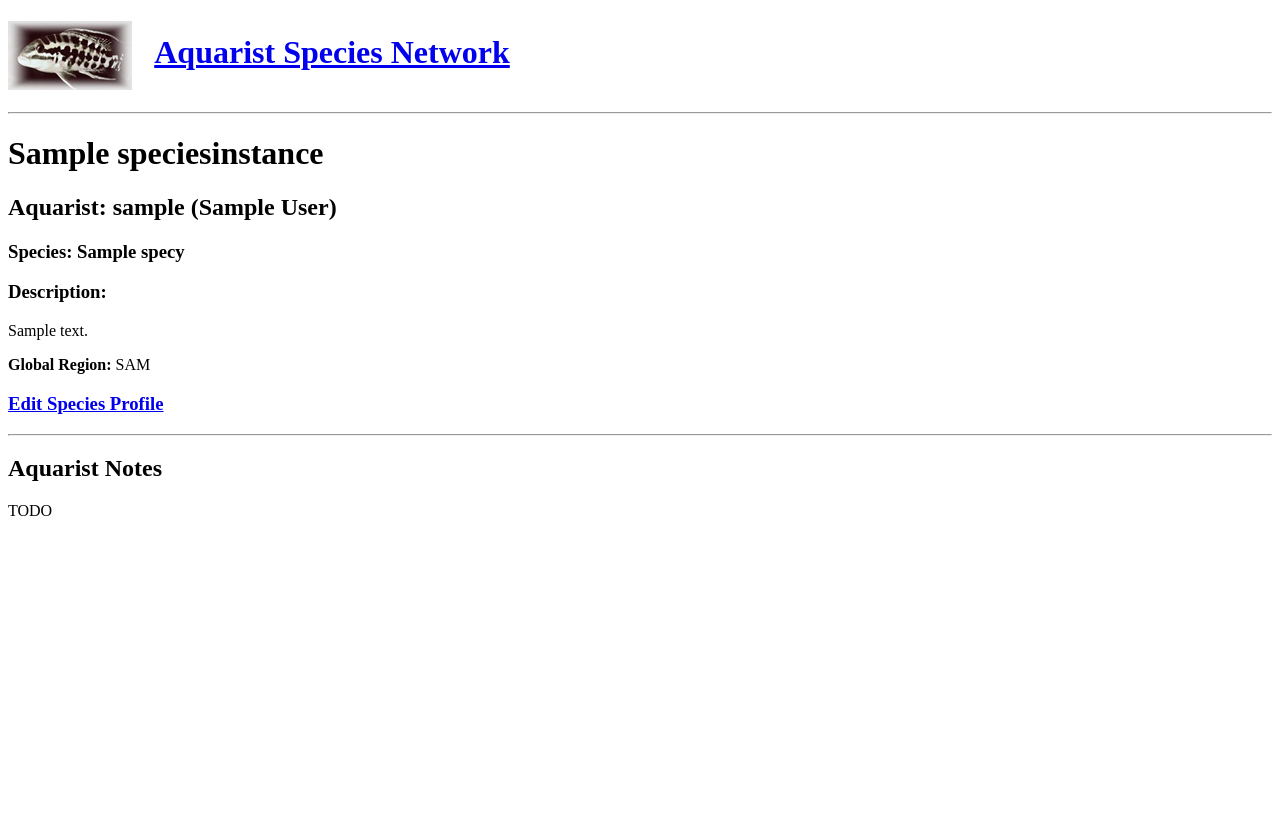
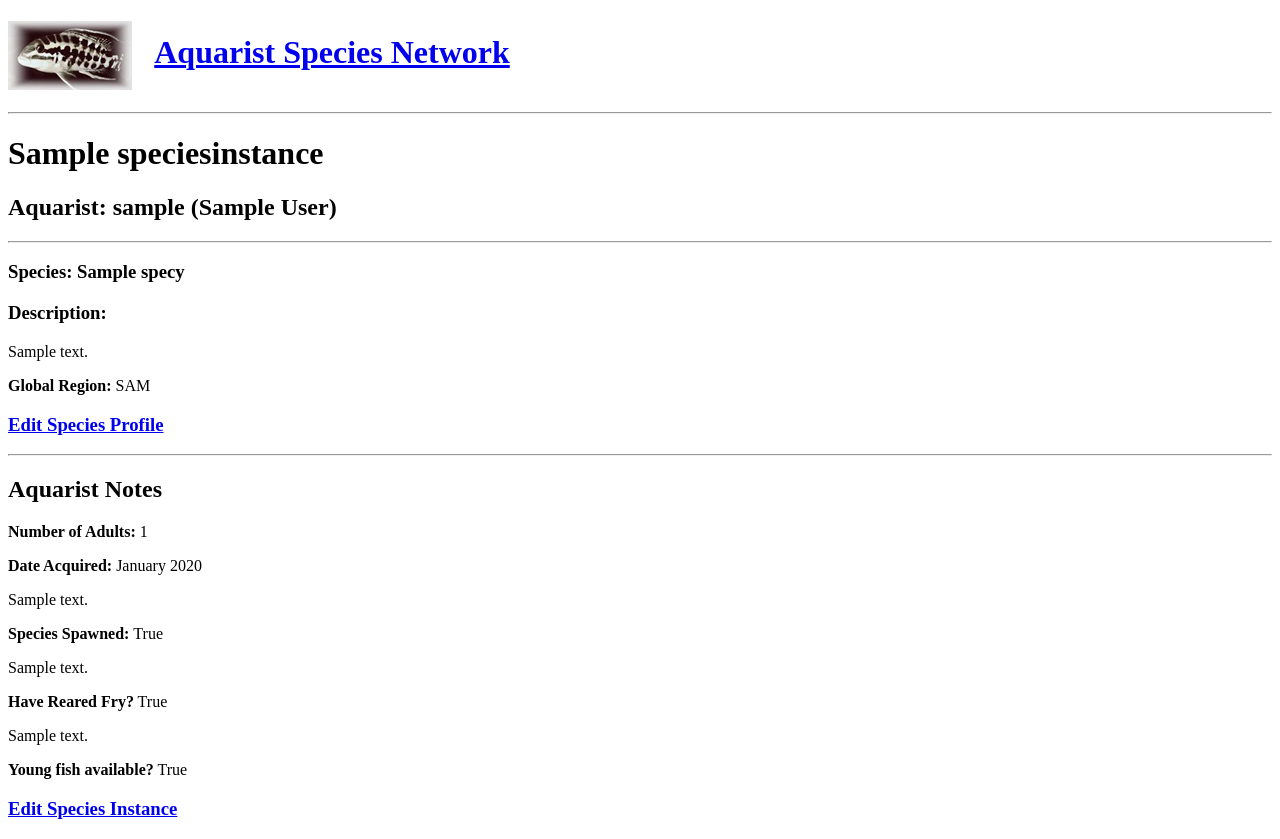
Before and after one commit to CraigS2/SpeciesNet, a Django app: page /speciesInstance/1/ in a window 1280 px wide. Before the commit the page ends 516 px from the top, so only its background shows below. Run offline with Django 5.2, Linux system fonts and the light colour scheme; tables that the repository leaves empty hold one stand-in row (values such as "Sample post").

Commit message:
Expand SpeciesInstance properties
Refine View mgmt to better support CRUD actions

```diff
--- a/speciesnet/species/models.py
+++ b/speciesnet/species/models.py
@@ -2,6 +2,7 @@ from django.db import models
 #from enum import Enum
 from django.contrib.auth.models import User
 from django.utils.translation import gettext_lazy as _
+import datetime
 
 
 # Create your models here.
@@ -49,6 +50,16 @@ class SpeciesInstance (models.Model):
         OTHER           = 'OT', _('Other')
 
     genetic_traits = models.CharField (max_length=2, choices=GeneticLine.choices, default=GeneticLine.AQUARIUM_STRAIN)
+    num_adults = models.PositiveSmallIntegerField(default=6)
+    approx_date_acquired = models.DateField(_("Date"), default = datetime.date.today)
+    aquarist_notes = models.TextField(null=True, blank=True)
+
+    # TODO make have_spawned visible by default and other properties visible if have_spawned true
+    have_spawned = models.BooleanField(default=False)
+    spawning_notes = models.TextField(null=True, blank=True)
+    have_reared_fry = models.BooleanField(default=False)
+    fry_rearing_notes = models.TextField(null=True, blank=True)
+    young_available = models.BooleanField(default=False)
 
     created = models.DateTimeField(auto_now_add=True)      # updated only at 1st save
     lastUpdated = models.DateTimeField(auto_now=True)      # updated every DB FSpec save
--- a/speciesnet/species/templates/species/aquarist.html
+++ b/speciesnet/species/templates/species/aquarist.html
@@ -13,7 +13,7 @@
 <div>
     {% for speciesInstance in speciesKept %}
     <div>
-        <h3><a href="{% url 'speciesInstance' speciesInstance.id %}">{{speciesInstance.species.name}}</a></h3>
+        <h3><a href="{% url 'speciesInstance' speciesInstance.id %}">{{speciesInstance.name}}</a></h3>
     </div>
     {% endfor %}
 </div>
--- a/speciesnet/species/templates/species/deleteSpeciesObj.html
+++ b/speciesnet/species/templates/species/deleteSpeciesInstance.html
@@ -7,7 +7,7 @@
     <div>
         <form method="POST" action="">
             {% csrf_token %}
-            <p>Are you sure you want to delete "{{obj}}"?</p>
+            <p>Are you sure you want to delete "{{speciesInstance}}"?</p>
             <a href="{{request.META.HTTP_REFERER}}">Go Back</a>
             <input type="Submit" value="Submit">
         </form>
--- a/speciesnet/species/templates/species/home.html
+++ b/speciesnet/species/templates/species/home.html
@@ -34,10 +34,10 @@
         <h2>Show All Kept Species</h2>
         {% for speciesInstance in speciesInstances %}
         <div>
-            <h5>  {{speciesInstance.name}}</a> - {{speciesInstance.user.username}}
+            <h5><a href="{% url 'speciesInstance' speciesInstance.id %}">{{speciesInstance.name}}</a>
                 <a href="{% url 'updateSpeciesInstance' speciesInstance.id %}">Edit</a>
-                <a href="{% url 'deleteSpeciesObj' speciesInstance.id %}">Delete</a>
-
+                <a href="{% url 'deleteSpeciesInstance' speciesInstance.id %}">Delete</a>
+            </h5>
         </div>
         {% endfor %}
 
--- a/speciesnet/species/templates/species/speciesInstance.html
+++ b/speciesnet/species/templates/species/speciesInstance.html
@@ -4,14 +4,24 @@
 
 <h1>{{speciesInstance.name}}</h1>
 <h2>Aquarist: {{speciesInstance.user.username}}   ({{speciesInstance.user.first_name}} {{speciesInstance.user.last_name}})</h2>
+<hr>
 <h3>Species: {{speciesInstance.species.name}}</h3>
 <h3>Description:</h3>
 <p>{{speciesInstance.species.description}}</p>
 <p><b>Global Region:</b> {{speciesInstance.species.global_region}}</p>
-
 <h3><a href="{% url 'updateSpecies' speciesInstance.species.id %}">Edit Species Profile</a></h3>
 <hr>
 <h2>Aquarist Notes</h2>
-<p><large>TODO</large></p>
+<p><b>Number of Adults: </b>{{speciesInstance.num_adults}}</p>
+<p><b>Date Acquired: </b>{{speciesInstance.approx_date_acquired|date:'F Y'}}</p>
+<p>{{speciesInstance.aquarist_notes}}</p>
+<p><b>Species Spawned: </b>{{speciesInstance.have_spawned}}</p>
 
+{% if speciesInstance.have_spawned %}
+    <p>{{speciesInstance.spawning_notes}}</p>
+    <p><b>Have Reared Fry?</b> {{speciesInstance.have_reared_fry}}</p>
+    <p>{{speciesInstance.fry_rearing_notes}}</p>
+    <p><b>Young fish available?</b> {{speciesInstance.young_available}}</p>
+{% endif %}
+<h3><a href="{% url 'updateSpeciesInstance' speciesInstance.id %}">Edit Species Instance</a></h3>
 {% endblock content %}
--- a/speciesnet/species/urls.py
+++ b/speciesnet/species/urls.py
@@ -8,8 +8,10 @@ urlpatterns = [
     path('speciesInstance/<str:pk>/', views.speciesInstance, name="speciesInstance"),
     path('createSpecies/', views.createSpecies, name="createSpecies"),
     path('updateSpecies/<str:pk>/', views.updateSpecies, name="updateSpecies"),
+    path('deleteSpecies/<str:pk>/', views.updateSpecies, name="updateSpecies"),
+    #TODO refine SpeciesInstance creation - preselection of species required or editable in creation
     path('createSpeciesInstance/', views.createSpeciesInstance, name="createSpeciesInstance"),
     path('createSpeciesInstance//<str:pk>/', views.createSpeciesInstance, name="createSpeciesInstance"),
     path('updateSpeciesInstance/<str:pk>/', views.updateSpeciesInstance, name="updateSpeciesInstance"),
-    path('deleteSpeciesObj/<str:pk>/', views.deleteSpeciesObj, name="deleteSpeciesObj"),
+    path('deleteSpeciesInstance/<str:pk>/', views.deleteSpeciesInstance, name="deleteSpeciesInstance"),
 ]
--- a/speciesnet/species/views.py
+++ b/speciesnet/species/views.py
@@ -15,6 +15,8 @@ def home(request):
     context = {'speciesSet': speciesSet, 'speciesInstances': speciesInstances, 'speciesKeepers': speciesKeepers}
     return render(request, 'species/home.html', context)
 
+### View the basic elements of ASN: Aquarist, Species, and SpeciesInstance
+
 def aquarist(request, pk):
     aquarist = User.objects.get(id=pk)
     speciesKept = SpeciesInstance.objects.filter(user=aquarist)
@@ -31,6 +33,8 @@ def speciesInstance(request, pk):
     speciesInstance = SpeciesInstance.objects.get(id=pk)
     context = {'speciesInstance': speciesInstance}
     return render (request, 'species/speciesInstance.html', context)
+
+### CRUD Support for Species & SpeciesInstance - Users are Admin managed
 
 def createSpecies (request):
     form = SpeciesForm()
@@ -54,6 +58,9 @@ def updateSpecies (request, pk):
             return redirect('home')
     context = {'form': form}
     return render (request, 'species/createSpecies.html', context)
+
+#TODO manage species deletion TBD Admin level only? Allow author to delete? Allow only if no SpeciesInstances?
+#TODO manage species updates only to creator and Admins? TBD
 
 def createSpeciesInstance (request):
     form = SpeciesInstanceForm()
@@ -90,12 +97,11 @@ def updateSpeciesInstance (request, pk):
     context = {'form': form}
     return render (request, 'species/createSpeciesInstance.html', context)
 
-def deleteSpeciesObj (request, pk):
+def deleteSpeciesInstance (request, pk):
     speciesInstance = SpeciesInstance.objects.get(id=pk)
     if (request.method == 'POST'):
         print (request.POST) #TODO remove print statement
-        print ("Object.id == ", pk)
         speciesInstance.delete()
         return redirect('home')
-    context = {'obj': speciesInstance}
-    return render (request, 'species/deleteSpeciesObj.html', context)
+    context = {'speciesInstance': speciesInstance}
+    return render (request, 'species/deleteSpeciesInstance.html', context)
```
Also changed, not shown: speciesnet/species/migrations/0003_alter_species_options_alter_speciesinstance_options_and_more.py (added).
